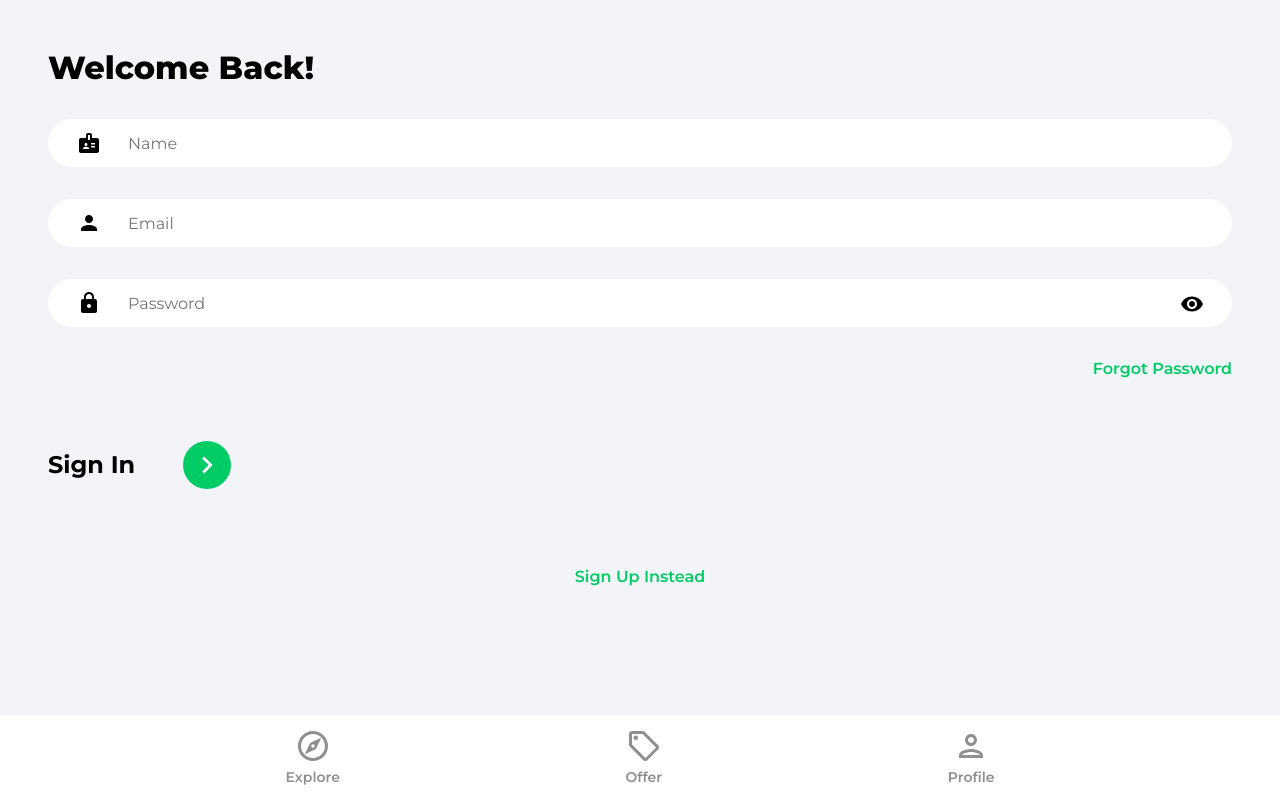
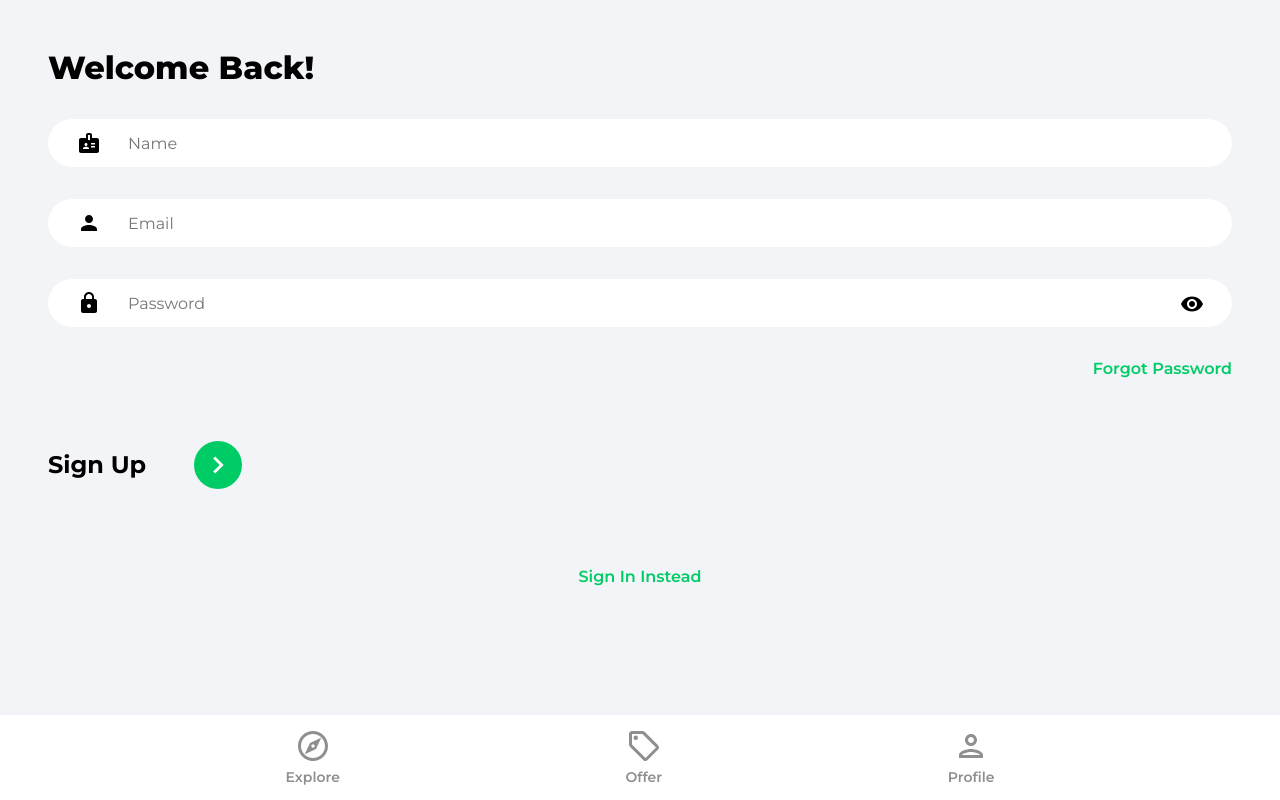
Before and after one commit to mf-watanabe-tasuku/udemy_house_market_app, a React (Create React App) app: page /sign-up in a window 1280 px wide. Built offline with nearby package versions, Linux system fonts and the light colour scheme.

Commit message:
fix className and links

```diff
--- a/src/pages/SignIn.jsx
+++ b/src/pages/SignIn.jsx
@@ -69,7 +69,7 @@
 
         {/* Google OAuth */}
 
-        <Link to='sign-up' className='registerLink'>
+        <Link to='/sign-up' className='registerLink'>
           Sign Up Instead
         </Link>
       </div>
--- a/src/pages/SignUp.jsx
+++ b/src/pages/SignUp.jsx
@@ -68,9 +68,9 @@
             Forgot Password
           </Link>
 
-          <div className='signInBar'>
-            <p className='signInText'>Sign In</p>
-            <button className='signInButton'>
+          <div className='signUpBar'>
+            <p className='signUpText'>Sign Up</p>
+            <button className='signUpButton'>
               <ArrowRightIcon fill='#fff' width='34px' height='34px' />
             </button>
           </div>
@@ -78,8 +78,8 @@
 
         {/* Google OAuth */}
 
-        <Link to='sign-up' className='registerLink'>
-          Sign Up Instead
+        <Link to='/sign-in' className='registerLink'>
+          Sign In Instead
         </Link>
       </div>
     </>
```
